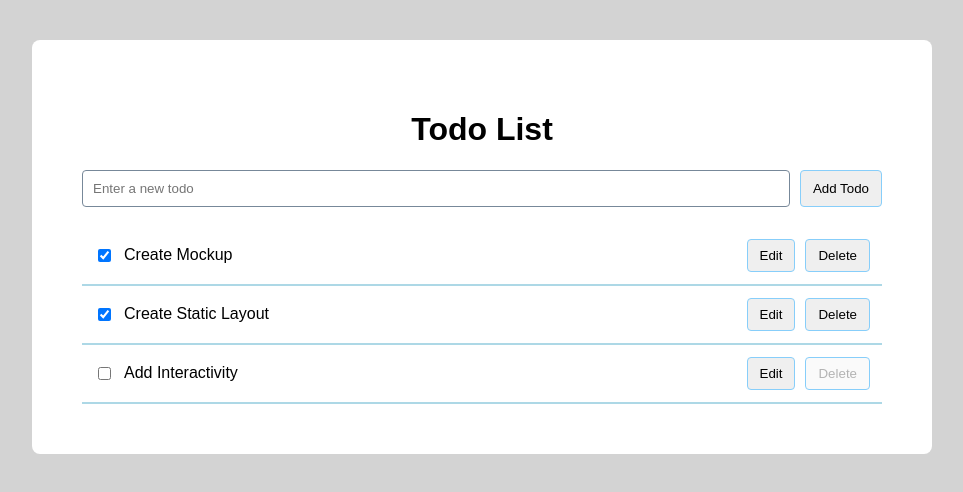
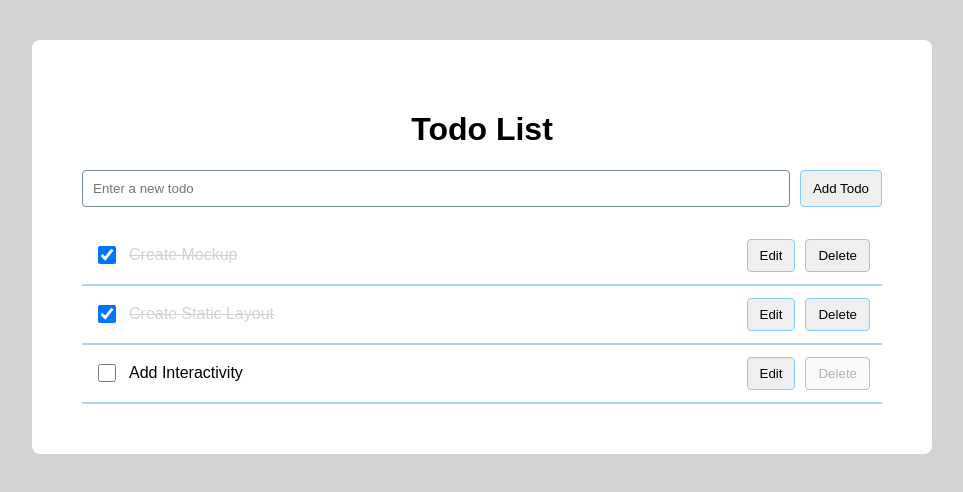
Before and after one commit to SoftwareEngineeringInnovator/R-ALAB-320H_9_1-Building_a_Todo_List, a React (Vite) app: page / in a window 1280 px wide. Shown: the top 492 px of the page, without its empty margins (158-1121 px from the left). Built offline with nearby package versions, Linux system fonts and the light colour scheme.

Commit message:
add style to the check box and to the todo when the task gets completed

```diff
--- a/src/App.css
+++ b/src/App.css
@@ -54,3 +54,13 @@ li {
 li span {
   flex: 1;
 }
+
+input[type="checkbox"] {
+  width: 18px;
+  height: 18px;
+}
+
+.completed {
+  text-decoration: line-through;
+  color: lightgray;
+}
```
